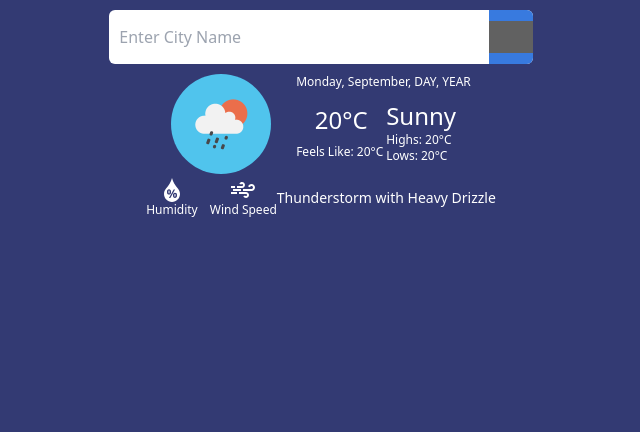
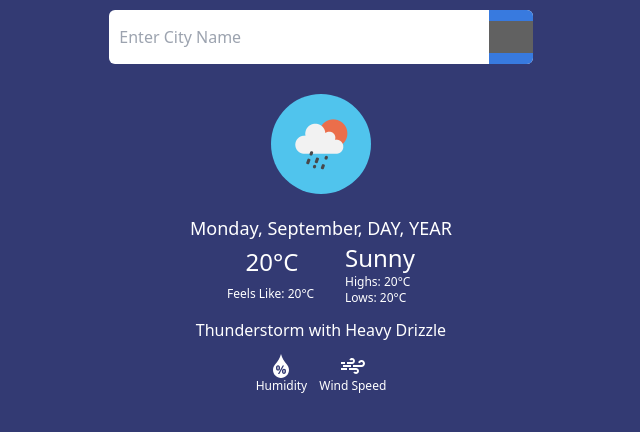
Before and after one commit to devaku/Weather-App, a React (Vite) app: page / in a window 1280 px wide. Shown: the top 432 px of the page, without its empty margins (319-959 px from the left). Built offline with nearby package versions, Linux system fonts and the light colour scheme; grey boxes are pictures that could not be loaded.

Commit message:
Renamed components to be PascalCase

```diff
--- a/src/App.jsx
+++ b/src/App.jsx
@@ -1,7 +1,7 @@
 import { useState } from 'react';
-import WeatherCard from './components/weather_card';
-import SearchBar from './components/search_bar';
-import CityName from './components/city_name';
+import WeatherCard from './components/WeatherCard';
+import SearchBar from './components/SearchBar';
+import CityName from './components/CityName';
 
 function App() {
 	return (
--- a/src/components/search_bar.jsx
+++ b/src/components/SearchBar.jsx
@@ -1,10 +1,21 @@
 import magnifyingGlass from '../assets/magnifying_glass.svg';
+import { FetchWeather } from '../js/weather_api';
 
 function SearchBar() {
+	function handleSubmit(e) {
+		console.log(e);
+		e.stopPropagation();
+	}
+
+	function handleKeyDown(e) {
+		if (e.key == 'Enter') {
+			console.log('Enter');
+		}
+	}
 	return (
 		<>
+			{/* Textbox */}
 			<div className="m-2.5 sm:w-full md:mx-auto md:w-4/12 bg-white flex rounded-md">
-				{/* Textbox */}
 				<div className="ml-2.5 my-[15px] w-full grow">
 					<input
 						className="w-full h-full"
@@ -12,15 +23,18 @@ function SearchBar() {
 						placeholder="Enter City Name"
 						name=""
 						maxLength={100}
+						onKeyDown={handleKeyDown}
 						id=""
 					/>
 				</div>
+
 				{/* Image */}
 				<div className="ml-1 flex items-center bg-secondary rounded-r-md">
 					<img
 						className="w-[50px] invert"
 						src={magnifyingGlass}
 						alt="Search"
+						onClick={handleSubmit}
 					/>
 				</div>
 			</div>
--- a/src/components/weather_card.jsx
+++ b/src/components/WeatherCard.jsx
@@ -1,5 +1,5 @@
 // Components
-import WeatherIcon from './weather_icon';
+import WeatherIcon from './WeatherIcon';
 
 // Images
 import placeHolderImage from '../assets/10d@4x.png';
@@ -9,11 +9,11 @@ import windSpeedImage from '../assets/wind.svg';
 function WeatherCard() {
 	return (
 		<>
-			<div>
+			<div className="md:h-min md:flex md:flex-col">
 				{/* Top Row */}
-				<div className="w-full flex h-[100px] items-center justify-evenly">
+				<div className="w-full flex h-[100px] md:h-min md:flex-col items-center justify-evenly">
 					{/* Image */}
-					<div className="bg-coa h-full rounded-full my-5">
+					<div className="bg-coa h-full md:h-[100px] rounded-full my-5">
 						<img
 							className="w-full h-full object-contain"
 							src={placeHolderImage}
@@ -21,15 +21,15 @@ function WeatherCard() {
 						/>
 					</div>
 					{/* Hero Weather */}
-					<div className="text-white h-full flex flex-col">
+					<div className="text-white h-full flex flex-col md:items-center">
 						{/* Date */}
-						<div className="h-4">
-							<p className="text-xs">
+						<div className="h-4 md:h-min">
+							<p className="text-xs md:text-lg">
 								Monday, September, DAY, YEAR
 							</p>
 						</div>
 						{/* Temperatures */}
-						<div className="flex-grow flex items-center">
+						<div className="flex-grow flex items-center md:gap-7">
 							{/* Hero Temp */}
 							<div>
 								<div className="w-[90px] h-10 text-2xl text-center">
@@ -56,7 +56,7 @@ function WeatherCard() {
 					</div>
 				</div>
 				{/* Bottom Row */}
-				<div className="w-full flex h-12 items-center justify-evenly">
+				<div className="w-full flex md:flex-col-reverse h-12 md:h-min items-center justify-evenly md:gap-3">
 					{/* Icons */}
 					<div className="flex gap-3">
 						<WeatherIcon
@@ -71,7 +71,7 @@ function WeatherCard() {
 					</div>
 					{/* Text */}
 					<div>
-						<p className="text-sm text-center text-white">
+						<p className="text-sm md:text-base text-center text-white md:mt-3">
 							Thunderstorm with Heavy Drizzle
 						</p>
 					</div>
--- a/src/components/weather_icon.jsx
+++ b/src/components/WeatherIcon.jsx
@@ -8,7 +8,7 @@ function WeatherIcon({ image, alt, text }) {
 				</div>
 
 				{/* Text */}
-				<div className="text-xs text-white">
+				<div className="text-xs text-white text-center">
 					<p>{text}</p>
 				</div>
 			</div>
```
Also changed, not shown: src/components/a_scratch.jsx (deleted, +0 -9 lines), src/components/CityName.jsx (renamed from src/components/city_name.jsx).
